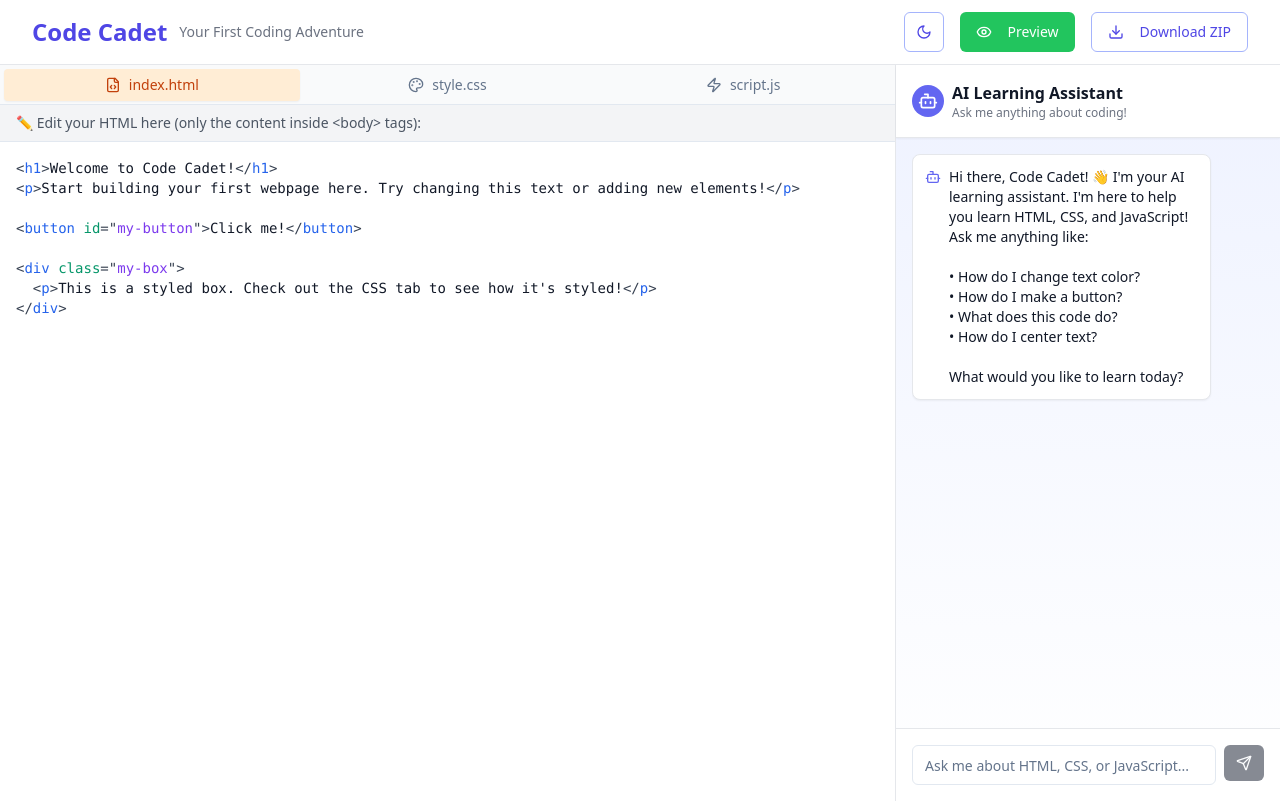
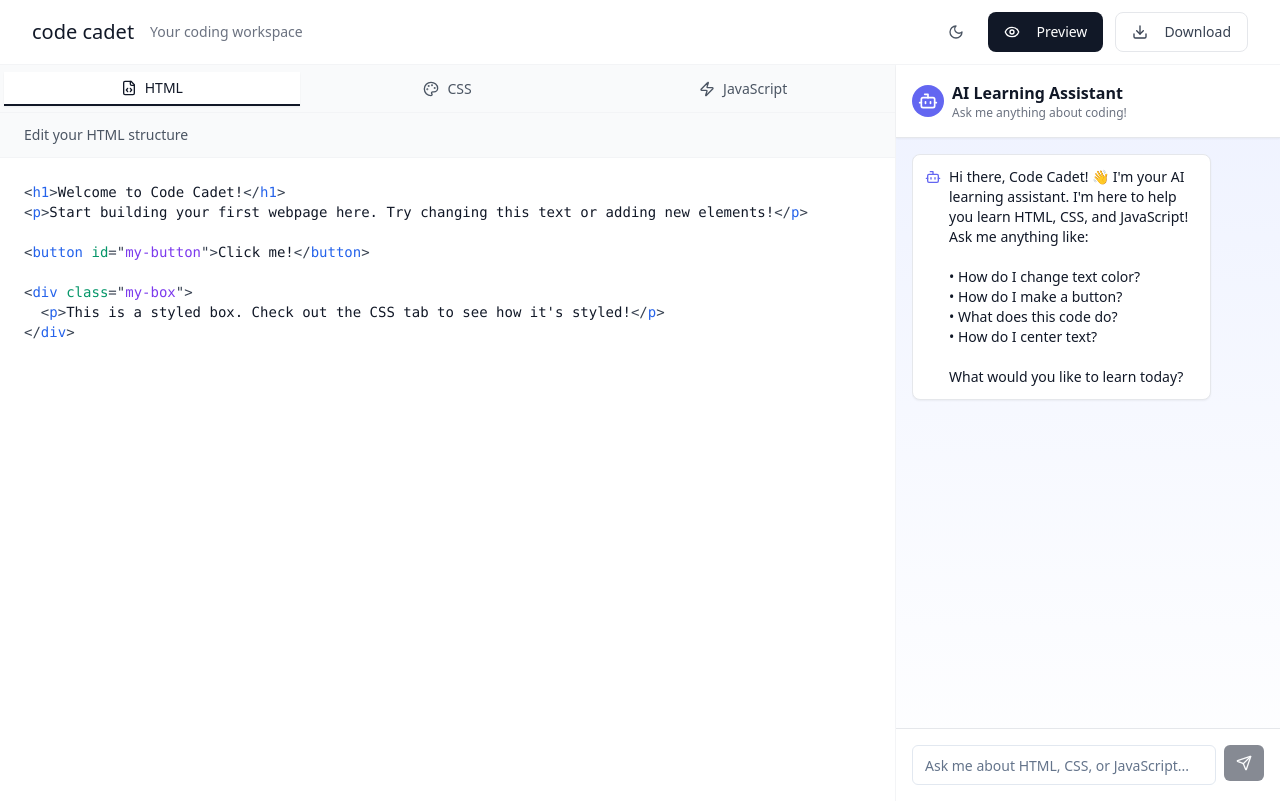
Before and after one commit to jessekorzan/coder-playground, a React (Vite) app: page / in a window 1280 px wide. Built offline with nearby package versions, Linux system fonts and the light colour scheme.

Commit message:
Change theme to match the attached image
Updated the application's theme to align with the provided image. This likely involves changes to colors, fonts, and overall styling to match the visual style of the reference image.

```diff
--- a/src/components/CodeEditor.tsx
+++ b/src/components/CodeEditor.tsx
@@ -47,46 +47,46 @@ export const CodeEditor = ({
   return (
     <div className="h-full bg-white dark:bg-gray-900">
       <Tabs value={activeTab} onValueChange={setActiveTab} className="h-full flex flex-col">
-        <TabsList className="grid w-full grid-cols-3 rounded-none border-b bg-gray-50 dark:bg-gray-800 dark:border-gray-700">
+        <TabsList className="grid w-full grid-cols-3 rounded-none border-b bg-gray-50 dark:bg-gray-800 border-gray-100 dark:border-gray-700 h-12">
           <TabsTrigger
             value="html"
-            className="flex items-center space-x-2 data-[state=active]:bg-orange-100 dark:data-[state=active]:bg-orange-900 data-[state=active]:text-orange-700 dark:data-[state=active]:text-orange-300 dark:text-gray-300"
+            className="flex items-center space-x-2 data-[state=active]:bg-white dark:data-[state=active]:bg-gray-900 data-[state=active]:text-gray-900 dark:data-[state=active]:text-white text-gray-600 dark:text-gray-400 font-medium text-sm data-[state=active]:border-b-2 data-[state=active]:border-gray-900 dark:data-[state=active]:border-white rounded-none"
           >
             <FileCode className="w-4 h-4" />
-            <span>index.html</span>
+            <span>HTML</span>
           </TabsTrigger>
           <TabsTrigger
             value="css"
-            className="flex items-center space-x-2 data-[state=active]:bg-blue-100 dark:data-[state=active]:bg-blue-900 data-[state=active]:text-blue-700 dark:data-[state=active]:text-blue-300 dark:text-gray-300"
+            className="flex items-center space-x-2 data-[state=active]:bg-white dark:data-[state=active]:bg-gray-900 data-[state=active]:text-gray-900 dark:data-[state=active]:text-white text-gray-600 dark:text-gray-400 font-medium text-sm data-[state=active]:border-b-2 data-[state=active]:border-gray-900 dark:data-[state=active]:border-white rounded-none"
           >
             <Palette className="w-4 h-4" />
-            <span>style.css</span>
+            <span>CSS</span>
           </TabsTrigger>
           <TabsTrigger
             value="js"
-            className="flex items-center space-x-2 data-[state=active]:bg-yellow-100 dark:data-[state=active]:bg-yellow-900 data-[state=active]:text-yellow-700 dark:data-[state=active]:text-yellow-300 dark:text-gray-300"
+            className="flex items-center space-x-2 data-[state=active]:bg-white dark:data-[state=active]:bg-gray-900 data-[state=active]:text-gray-900 dark:data-[state=active]:text-white text-gray-600 dark:text-gray-400 font-medium text-sm data-[state=active]:border-b-2 data-[state=active]:border-gray-900 dark:data-[state=active]:border-white rounded-none"
           >
             <Zap className="w-4 h-4" />
-            <span>script.js</span>
+            <span>JavaScript</span>
           </TabsTrigger>
         </TabsList>
 
         <div className="flex-1 overflow-hidden">
           <TabsContent value="html" className="h-full m-0">
             <div className="h-full flex flex-col">
-              <div className="bg-gray-100 dark:bg-gray-800 px-4 py-2 text-sm text-gray-600 dark:text-gray-400 border-b dark:border-gray-700">
-                <p>✏️ Edit your HTML here (only the content inside &lt;body&gt; tags):</p>
+              <div className="bg-gray-50 dark:bg-gray-800 px-6 py-3 text-sm text-gray-600 dark:text-gray-400 border-b border-gray-100 dark:border-gray-700">
+                <p>Edit your HTML structure</p>
               </div>
               <div className="flex-1 relative">
                 <textarea
                   value={htmlCode}
                   onChange={(e) => onHtmlChange(e.target.value)}
                   onKeyDown={(e) => handleKeyDown(e, onHtmlChange)}
-                  className="absolute inset-0 w-full h-full p-4 font-mono text-sm border-0 resize-none focus:outline-none focus:ring-2 focus:ring-orange-200 dark:focus:ring-orange-800 bg-transparent text-transparent caret-gray-900 dark:caret-gray-100 z-10"
+                  className="absolute inset-0 w-full h-full p-6 font-mono text-sm border-0 resize-none focus:outline-none bg-transparent text-transparent caret-gray-900 dark:caret-gray-100 z-10"
                   placeholder="Start typing your HTML here..."
                   spellCheck={false}
                 />
-                <div className="absolute inset-0 p-4 pointer-events-none overflow-auto">
+                <div className="absolute inset-0 p-6 pointer-events-none overflow-auto">
                   <SyntaxHighlighter
                     code={htmlCode || "Start typing your HTML here..."}
                     language="html"
@@ -99,15 +99,15 @@ export const CodeEditor = ({
 
           <TabsContent value="css" className="h-full m-0">
             <div className="h-full flex flex-col">
-              <div className="bg-gray-100 dark:bg-gray-800 px-4 py-2 text-sm text-gray-600 dark:text-gray-400 border-b dark:border-gray-700">
-                <p>🎨 Style your webpage with CSS:</p>
+              <div className="bg-gray-50 dark:bg-gray-800 px-6 py-3 text-sm text-gray-600 dark:text-gray-400 border-b border-gray-100 dark:border-gray-700">
+                <p>Style your webpage with CSS</p>
               </div>
               <div className="flex-1 relative">
                 <textarea
                   value={cssCode}
                   onChange={(e) => onCssChange(e.target.value)}
                   onKeyDown={(e) => handleKeyDown(e, onCssChange)}
-                  className="absolute inset-0 w-full h-full p-4 font-mono text-sm border-0 resize-none focus:outline-none focus:ring-2 focus:ring-blue-200 dark:focus:ring-blue-800 bg-transparent text-transparent caret-gray-900 dark:caret-gray-100 z-10"
+                  className="absolute inset-0 w-full h-full p-6 font-mono text-sm border-0 resize-none focus:outline-none bg-transparent text-transparent caret-gray-900 dark:caret-gray-100 z-10"
                   placeholder="/* Add your CSS styles here */
 body {
   background-color: lightblue;
@@ -115,7 +115,7 @@ body {
 }"
                   spellCheck={false}
                 />
-                <div className="absolute inset-0 p-4 pointer-events-none overflow-auto">
+                <div className="absolute inset-0 p-6 pointer-events-none overflow-auto">
                   <SyntaxHighlighter
                     code={cssCode || "/* Add your CSS styles here */\nbody {\n  background-color: lightblue;\n  font-family: Arial, sans-serif;\n}"}
                     language="css"
@@ -128,22 +128,22 @@ body {
 
           <TabsContent value="js" className="h-full m-0">
             <div className="h-full flex flex-col">
-              <div className="bg-gray-100 dark:bg-gray-800 px-4 py-2 text-sm text-gray-600 dark:text-gray-400 border-b dark:border-gray-700">
-                <p>⚡ Add interactivity with JavaScript:</p>
+              <div className="bg-gray-50 dark:bg-gray-800 px-6 py-3 text-sm text-gray-600 dark:text-gray-400 border-b border-gray-100 dark:border-gray-700">
+                <p>Add interactivity with JavaScript</p>
               </div>
               <div className="flex-1 relative">
                 <textarea
                   value={jsCode}
                   onChange={(e) => onJsChange(e.target.value)}
                   onKeyDown={(e) => handleKeyDown(e, onJsChange)}
-                  className="absolute inset-0 w-full h-full p-4 font-mono text-sm border-0 resize-none focus:outline-none focus:ring-2 focus:ring-yellow-200 dark:focus:ring-yellow-800 bg-transparent text-transparent caret-gray-900 dark:caret-gray-100 z-10"
+                  className="absolute inset-0 w-full h-full p-6 font-mono text-sm border-0 resize-none focus:outline-none bg-transparent text-transparent caret-gray-900 dark:caret-gray-100 z-10"
                   placeholder="// Add your JavaScript code here
 document.getElementById('myButton').addEventListener('click', function() {
   alert('Hello World!');
 });"
                   spellCheck={false}
                 />
-                <div className="absolute inset-0 p-4 pointer-events-none overflow-auto">
+                <div className="absolute inset-0 p-6 pointer-events-none overflow-auto">
                   <SyntaxHighlighter
                     code={jsCode || "// Add your JavaScript code here\ndocument.getElementById('myButton').addEventListener('click', function() {\n  alert('Hello World!');\n});"}
                     language="javascript"
--- a/src/pages/Index.tsx
+++ b/src/pages/Index.tsx
@@ -1,3 +1,4 @@
+
 import { useState, useEffect } from 'react';
 import { CodeEditor } from '@/components/CodeEditor';
 import { AiAssistant } from '@/components/AiAssistant';
@@ -157,27 +158,27 @@ document.getElementById('my-button').addEventListener('click', function() {
   };
 
   return (
-    <div className="min-h-screen bg-gradient-to-br from-blue-50 to-indigo-100 dark:from-gray-900 dark:to-gray-800">
+    <div className="min-h-screen bg-gray-50 dark:bg-gray-900">
       {/* Header */}
-      <header className="bg-white dark:bg-gray-800 shadow-sm border-b border-gray-200 dark:border-gray-700">
-        <div className="w-full px-4 sm:px-6 lg:px-8">
+      <header className="bg-white dark:bg-gray-800 border-b border-gray-100 dark:border-gray-700">
+        <div className="w-full px-6 lg:px-8">
           <div className="flex justify-between items-center h-16">
             <div className="flex items-center">
-              <h1 className="text-2xl font-bold text-indigo-600 dark:text-indigo-400">Code Cadet</h1>
-              <span className="ml-3 text-sm text-gray-500 dark:text-gray-400">Your First Coding Adventure</span>
+              <h1 className="text-xl font-medium text-gray-900 dark:text-white">code cadet</h1>
+              <span className="ml-4 text-sm text-gray-500 dark:text-gray-400">Your coding workspace</span>
             </div>
-            <div className="flex space-x-4">
+            <div className="flex items-center space-x-3">
               <Button
                 onClick={toggleDarkMode}
-                variant="outline"
+                variant="ghost"
                 size="icon"
-                className="border-indigo-300 dark:border-indigo-600 text-indigo-600 dark:text-indigo-400 hover:bg-indigo-50 dark:hover:bg-indigo-900"
+                className="text-gray-600 dark:text-gray-300 hover:bg-gray-100 dark:hover:bg-gray-700 border-0"
               >
                 {isDarkMode ? <Sun className="w-4 h-4" /> : <Moon className="w-4 h-4" />}
               </Button>
               <Button
                 onClick={handlePreview}
-                className="bg-green-500 hover:bg-green-600 text-white"
+                className="bg-gray-900 hover:bg-gray-800 text-white text-sm font-medium px-4 py-2 rounded-lg dark:bg-white dark:text-gray-900 dark:hover:bg-gray-100"
               >
                 <Eye className="w-4 h-4 mr-2" />
                 Preview
@@ -185,10 +186,10 @@ document.getElementById('my-button').addEventListener('click', function() {
               <Button
                 onClick={handleDownload}
                 variant="outline"
-                className="border-indigo-300 dark:border-indigo-600 text-indigo-600 dark:text-indigo-400 hover:bg-indigo-50 dark:hover:bg-indigo-900"
+                className="border-gray-200 dark:border-gray-600 text-gray-700 dark:text-gray-300 hover:bg-gray-50 dark:hover:bg-gray-800 text-sm font-medium px-4 py-2 rounded-lg"
               >
                 <Download className="w-4 h-4 mr-2" />
-                Download ZIP
+                Download
               </Button>
             </div>
           </div>
@@ -198,7 +199,7 @@ document.getElementById('my-button').addEventListener('click', function() {
       {/* Main Content */}
       <div className="flex h-[calc(100vh-4rem)]">
         {/* Left Panel - Code Editor */}
-        <div className="w-[70%] border-r border-gray-200 dark:border-gray-700">
+        <div className="w-[70%] border-r border-gray-100 dark:border-gray-700">
           <CodeEditor
             htmlCode={htmlCode}
             cssCode={cssCode}
@@ -210,7 +211,7 @@ document.getElementById('my-button').addEventListener('click', function() {
         </div>
 
         {/* Right Panel - AI Assistant */}
-        <div className="w-[30%] bg-white dark:bg-gray-800">
+        <div className="w-[30%] bg-gray-50 dark:bg-gray-800">
           <AiAssistant />
         </div>
       </div>
```
